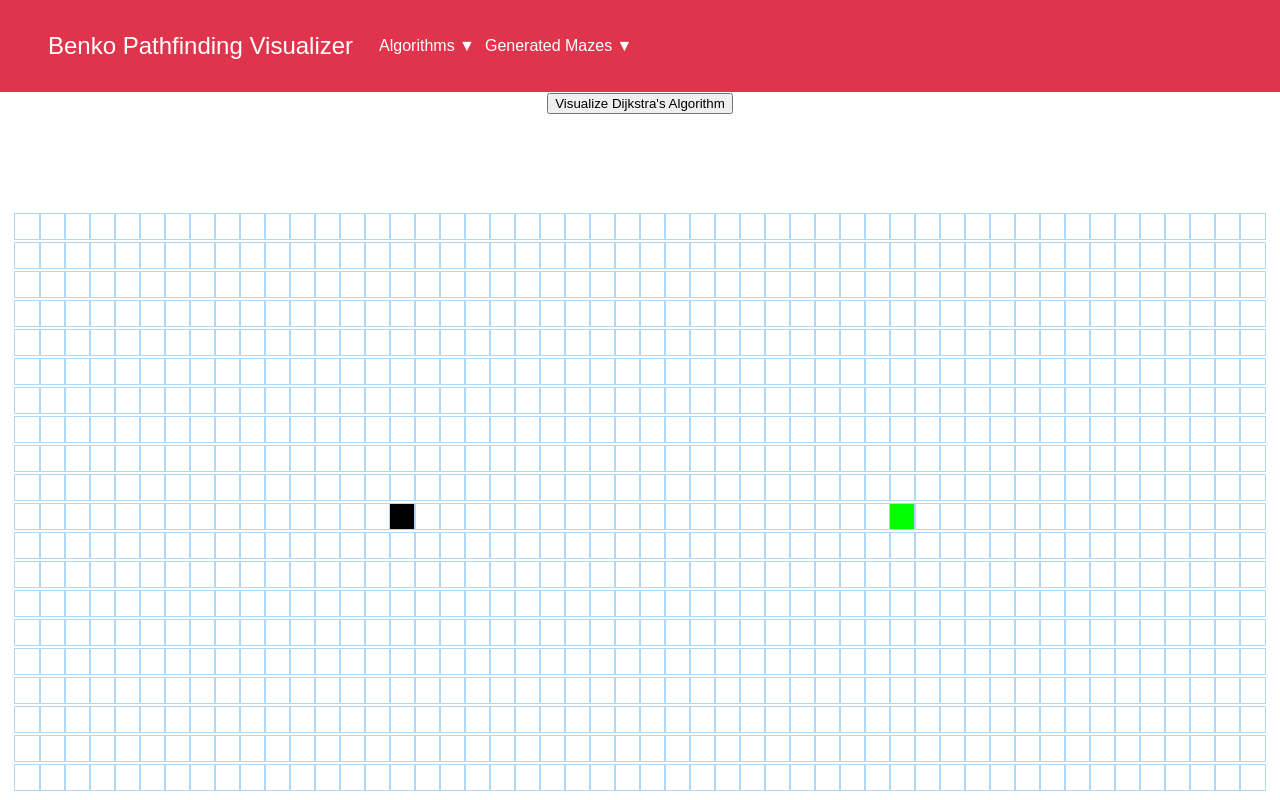
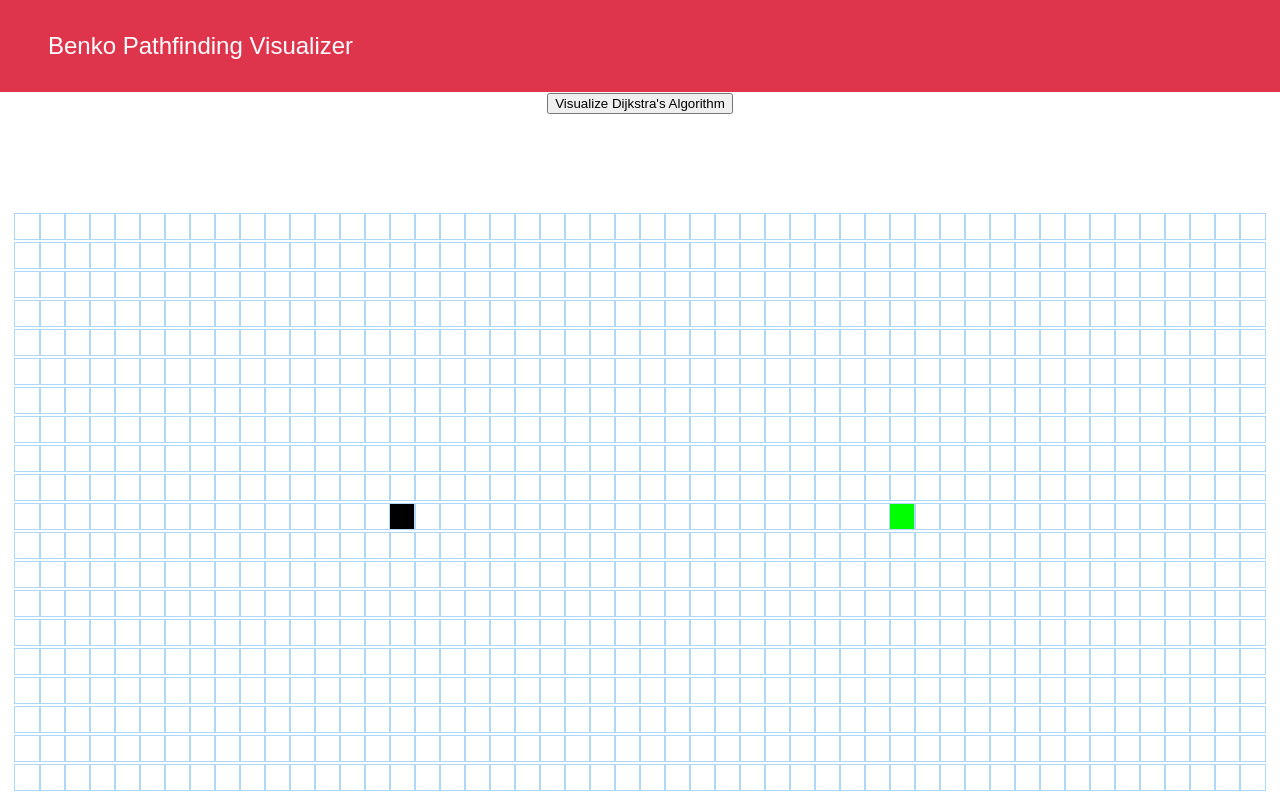
Before and after one commit to MatijaBenko/Visual_Pathfinder_REACT, a React (Create React App) app in the folder my-app/: page / in a window 1280 px wide. Built offline with nearby package versions, Linux system fonts and the light colour scheme.

Commit message:
Clean Up Navbar Fresh Start

```diff
--- a/my-app/src/Navbar/Navbar.css
+++ b/my-app/src/Navbar/Navbar.css
@@ -10,7 +10,7 @@
   text-decoration: none;
 }
 
-.container-navbar {
+.navbar-container {
   margin: 1rem;
   padding: 1rem 1rem;
   text-align: left;
@@ -21,64 +21,3 @@
   padding: 0rem 1rem;
   vertical-align: middle;
 }
-
-.dropdown-container,
-.dropbtn {
-  cursor: pointer;
-  font-size: 16px;
-  border: none;
-  color: rgb(255, 255, 255);
-  padding: 0px 5px;
-  background-color: inherit;
-  font-family: inherit;
-}
-
-.navbar-brand:hover,
-.dropbtn:hover {
-  color: rgb(0, 0, 0);
-}
-
-.dropdown-content-algorithm {
-  display: none;
-  position: absolute;
-  background-color: #f9f9f9;
-  min-width: 160px;
-  box-shadow: 0px 8px 16px 0px rgba(0, 0, 0, 0.2);
-  z-index: 1;
-}
-
-.dropdown-content-algorithm a {
-  float: none;
-  color: black;
-  padding: 12px 16px;
-  text-decoration: none;
-  display: block;
-  text-align: left;
-}
-
-.dropdown-content-algorithm a:hover, .dropdown-content-maze a:hover {
-  background-color: #ddd;
-}
-
-.dropdown-content-maze {
-  display: none;
-  position: absolute;
-  background-color: #f9f9f9;
-  min-width: 160px;
-  box-shadow: 0px 8px 16px 0px rgba(0, 0, 0, 0.2);
-  z-index: 1;
-}
-
-.dropdown-content-maze a {
-  float: none;
-  color: black;
-  padding: 16px 16px;
-  text-decoration: none;
-  display: block;
-  text-align: left;
-}
-
-
-.show {
-  display: block;
-}
--- a/my-app/src/Navbar/Navbar.js
+++ /dev/null
@@ -1,77 +0,0 @@
-import React, { Component } from "react";
-
-import "./Navbar.css";
-
-export default class Navbar extends Component {
-  render() {
-    return (
-      <nav className="navbar">
-        <div className="container-navbar">
-          <div className="navbar-header navbar-child">
-            <a id="refershButton" className="navbar-brand" href="/#">
-              Benko Pathfinding Visualizer
-            </a>
-          </div>
-          <div className="dropdown-container navbar-child">
-            <button
-              className="dropbtn"
-              color="#de354c"
-              onClick={clickDropDownMenuAlgorithm}
-            >
-              Algorithms ▼
-            </button>
-            <div className="dropdown-content-algorithm" id="algorithmDropDownMenu">
-              <a href="/#" id="startButtonDijkstra">
-                Dijkstra's Algorithm
-              </a>
-              <a href="/#" id="startButtonAStar">
-                A* Search
-              </a>
-            </div>
-            <button
-              className="dropbtn"
-              color="#de354c"
-              onClick={clickDropDownMenuMaze}
-            >
-              Generated Mazes ▼
-            </button>
-            <div className="dropdown-content-maze" id="mazeDropDownMenu">
-              <a href="/#" id="startButtonRandomMaze">
-                Basic Random Maze
-              </a>
-              <a href="/#" id="startButtonRecursiveDivision">
-                Recursive Division
-              </a>
-            </div>
-          </div>
-        </div>
-      </nav>
-    );
-  }
-}
-
-function clickDropDownMenuAlgorithm() {
-  document.getElementById("algorithmDropDownMenu").classList.toggle("show");
-  // Close the dropdown if the user clicks outside of it
-  window.onclick = function (event) {
-    if (!event.target.matches(".dropbtn")) {
-      var myDropdown = document.getElementById("algorithmDropDownMenu");
-      if (myDropdown.classList.contains("show")) {
-        myDropdown.classList.remove("show");
-      }
-    }
-  };
-}
-
-function clickDropDownMenuMaze() {
-  document.getElementById("mazeDropDownMenu").classList.toggle("show");
-  // Close the dropdown if the user clicks outside of it
-  window.onclick = function (event) {
-    if (!event.target.matches(".dropbtn")) {
-      var myDropdown = document.getElementById("mazeDropDownMenu");
-      if (myDropdown.classList.contains("show")) {
-        myDropdown.classList.remove("show");
-      }
-    }
-  };
-}
--- /dev/null
+++ b/my-app/src/Navbar/Navbar.jsx
@@ -0,0 +1,19 @@
+import React, { Component } from "react";
+
+import "./Navbar.css";
+
+export default class Navbar extends Component {
+  render() {
+    return (
+      <nav className="navbar">
+        <div className="navbar-container">
+          <div className="navbar-header navbar-child">
+            <a id="refershButton" className="navbar-brand" href="/#">
+              Benko Pathfinding Visualizer
+            </a>
+          </div>
+        </div>
+      </nav>
+    );
+  }
+}
```
